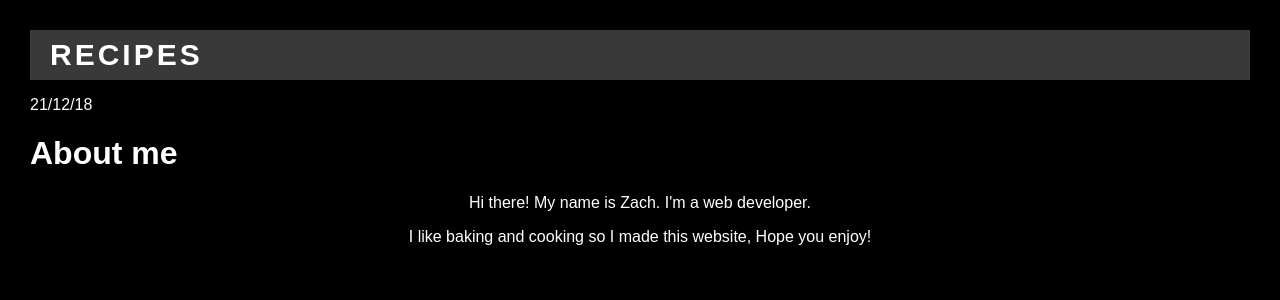
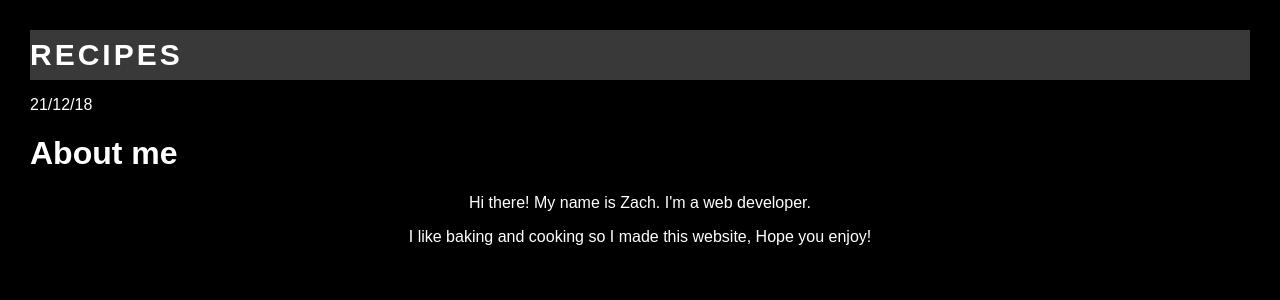
Before and after one commit to zachstep05/zachstep05.github.io, a PHP site: page /about.html in a window 1280 px wide. Shown: the top 300 px of the page. Run offline with PHP 8.4, Linux system fonts and the light colour scheme.

Commit message:
Update styles.css

```diff
--- a/styles.css
+++ b/styles.css
@@ -14,7 +14,7 @@ body {
     text-decoration: none;
     text-transform: uppercase;
     letter-spacing: 0.1em;
-    padding-left: 20px;
+    padding-left: 0px;
   }
   #header a:hover {
     color: #FFFFFF;
```
